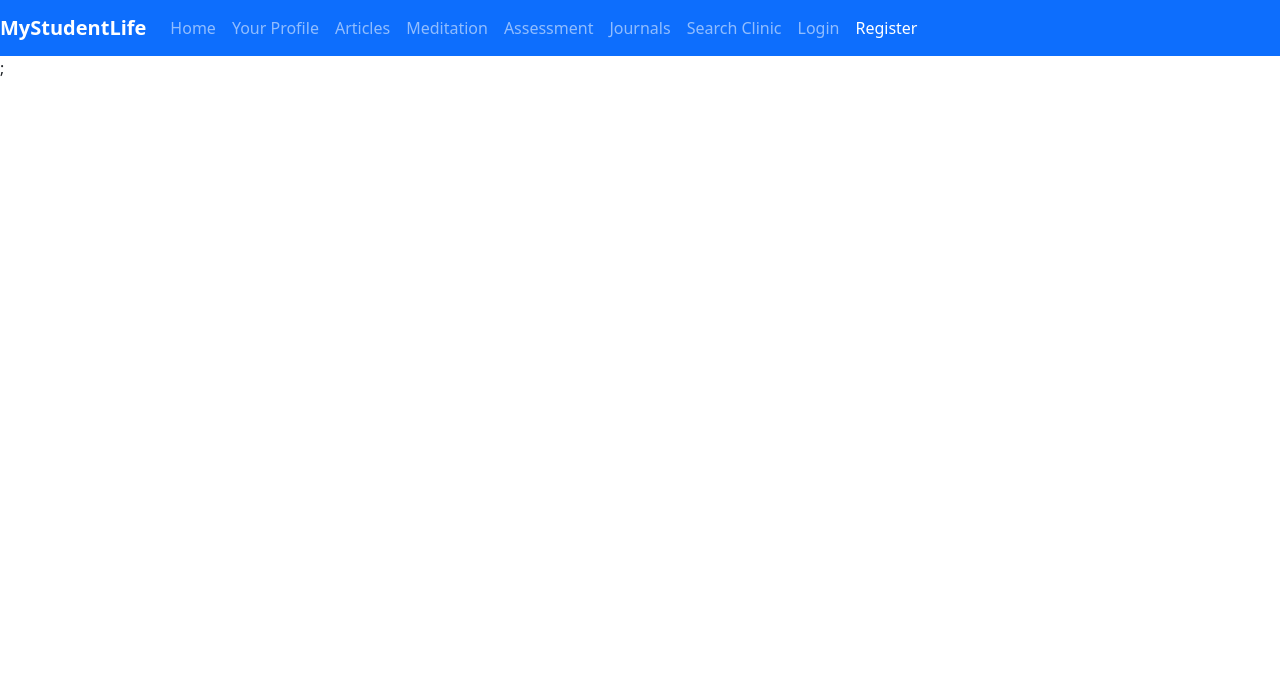
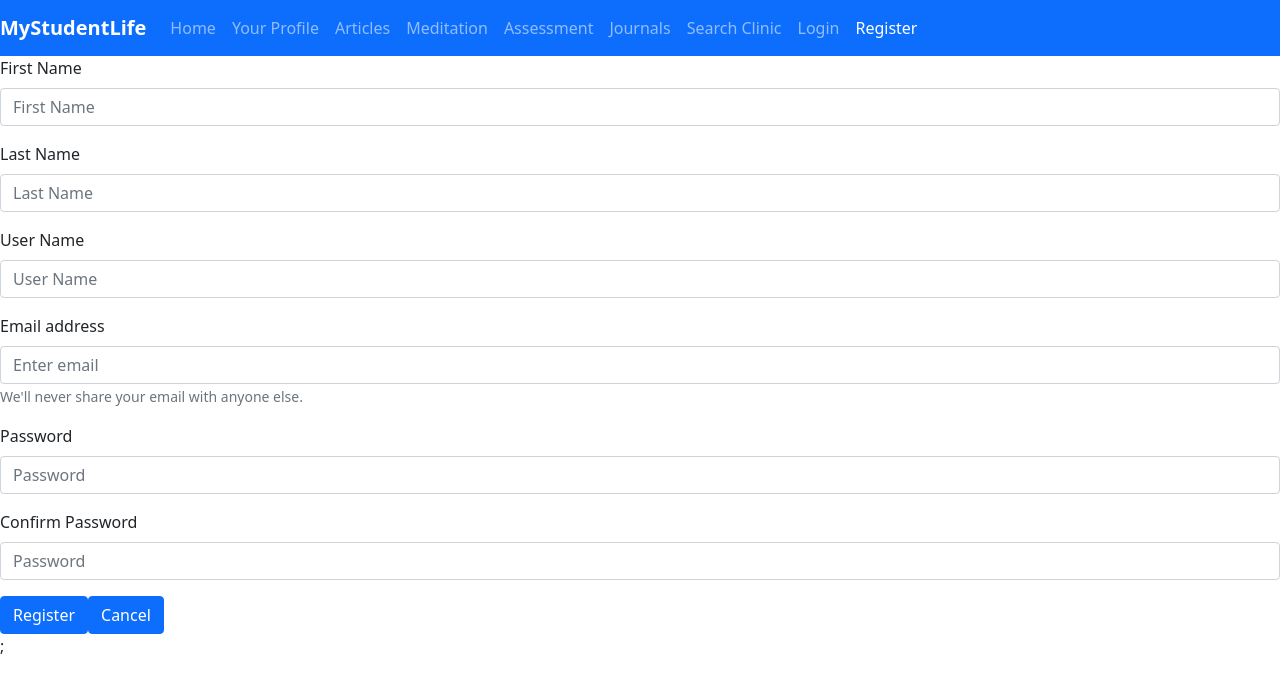
Before and after one commit to MundaneMonday/CustomMap, a React (Create React App) app in the folder mystudentlife/: page /register in a window 1280 px wide. Shown: the top 692 px of the page. Built offline with nearby package versions, Linux system fonts and the light colour scheme.

Commit message:
Created Registration Component

```diff
--- a/mystudentlife/src/App.js
+++ b/mystudentlife/src/App.js
@@ -5,6 +5,7 @@
 import { useState, useEffect } from 'react'
 import { useHistory } from "react-router-dom";
 import Login from './components/Login'
+import Register from './components/Register'
 
 function App() {
   return (
@@ -64,7 +65,8 @@
     <Route path = "/clinics"/>
     <Route path = "/login" element = {<Login/>}/>
      {/*Routes to Login Component */}
-     <Route path = "/register"/>
+     <Route path = "/register" element = {<Register/>}/>
+     <Route path = "/forgot"/>
 
   </Routes>
 
--- a/mystudentlife/src/components/Login.js
+++ b/mystudentlife/src/components/Login.js
@@ -6,7 +6,7 @@
 
     let history = useNavigate();
     return(
-        <div>
+
             <Form>
   <Form.Group className="mb-3" controlId="formBasicEmail">
     <Form.Label>Username/Email address</Form.Label>
@@ -25,10 +25,12 @@
   <Button variant="primary" type="submit">
     Login
   </Button>
-  <Button onClick={()=> {history.push(`/register`)}}>Register{/* useHistory push to register page */}</Button>
+  <Link to ="/register">
+        <Button>Register</Button>
+        </Link>
 </Form>
 
-        </div>
+
 
     );
 
--- /dev/null
+++ b/mystudentlife/src/components/Register.js
@@ -0,0 +1,58 @@
+import { Form, Button } from 'react-bootstrap';
+import React from "react";
+import {Link} from 'react-router-dom'
+
+function Register(){
+
+
+    return(
+        <Form>
+        <Form.Group className="mb-3" controlId="formFirstName">
+          <Form.Label>First Name</Form.Label>
+          <Form.Control type="text" placeholder="First Name" />
+        </Form.Group>
+
+        <Form.Group className="mb-3" controlId="formLastName">
+          <Form.Label>Last Name</Form.Label>
+          <Form.Control type="text" placeholder="Last Name" />
+        </Form.Group>
+
+        <Form.Group className="mb-3" controlId="formUserName">
+        <Form.Label>User Name</Form.Label>
+        <Form.Control type="text" placeholder="User Name" />
+        </Form.Group>
+
+
+        <Form.Group className="mb-3" controlId="formBasicEmail">
+        <Form.Label>Email address</Form.Label>
+        <Form.Control type="email" placeholder="Enter email" />
+        <Form.Text className="text-muted">
+      We'll never share your email with anyone else.
+        </Form.Text>
+        </Form.Group>
+
+        <Form.Group className="mb-3" controlId="formBasicPassword1">
+          <Form.Label>Password</Form.Label>
+          <Form.Control type="password" placeholder="Password" />
+        </Form.Group>
+
+        <Form.Group className="mb-3" controlId="formBasicPassword2">
+          <Form.Label>Confirm Password</Form.Label>
+          <Form.Control type="password" placeholder="Password" />
+        </Form.Group>
+
+        <Button variant="primary" type="submit">
+          Register
+        </Button>
+        <Link to ="/">
+        <Button>Cancel</Button>
+        </Link>
+
+      </Form>
+
+    );
+
+
+}
+
+export default Register;
```
